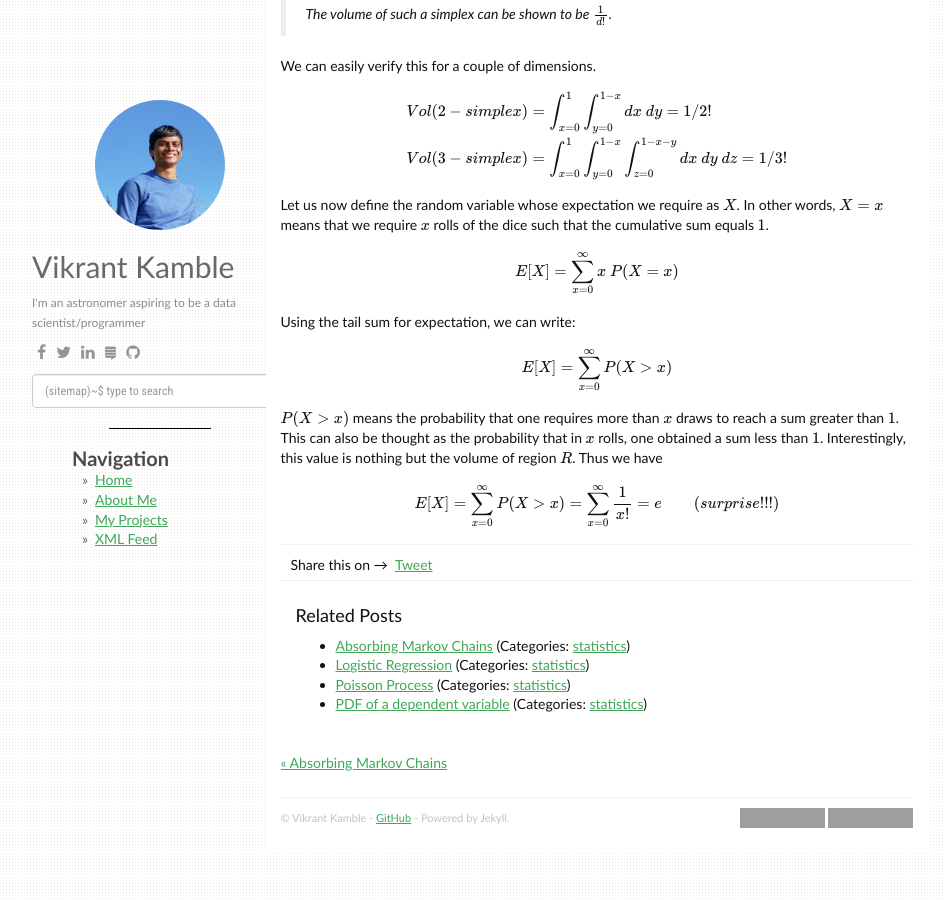
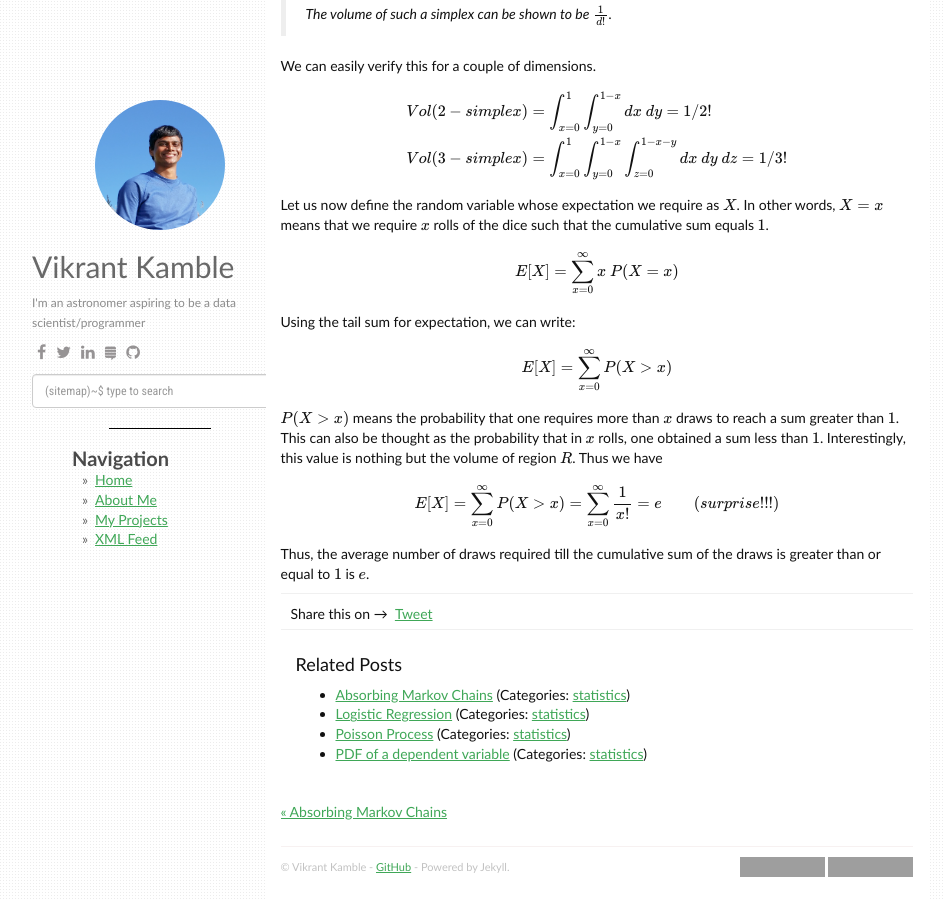
Before and after one commit to VikrantKamble/vikrantkamble.github.io, a Jekyll site: the page built from _posts/2019-12-16-combinatorics.md, in a window 1280 px wide and 900 px high, scrolled down 1949 px. Shown: the whole window, without its empty margins (126-1070 px from the left). Built offline with Jekyll 4.4.1, drawn with Linux system fonts in a browser that asks for light colours; nearby versions of some CDN libraries; formulas are drawn with MathJax 3; comment, search, counter and statistics services are not loaded; grey boxes are pictures that could not be loaded.

Commit message:
added last comment on cominatorics

```diff
--- a/_posts/2019-12-16-combinatorics.md
+++ b/_posts/2019-12-16-combinatorics.md
@@ -92,3 +92,5 @@ $$E[X] =  \sum_{x=0}^\infty P(X > x)$$
 $P(X > x)$ means the probability that one requires more than $x$ draws to reach a sum greater than $1$. This can also be thought as the probability that in $x$ rolls, one obtained a sum less than $1$. Interestingly, this value is nothing but the volume of region $R$. Thus we have
 
 $$E[X] =  \sum_{x=0}^\infty P(X > x) = \sum_{x=0}^\infty \frac{1}{x!} = e \quad \quad (surprise!!!)$$
+
+Thus, the average number of draws required till the cumulative sum of the draws is greater than or equal to $1$ is $e$.
```
